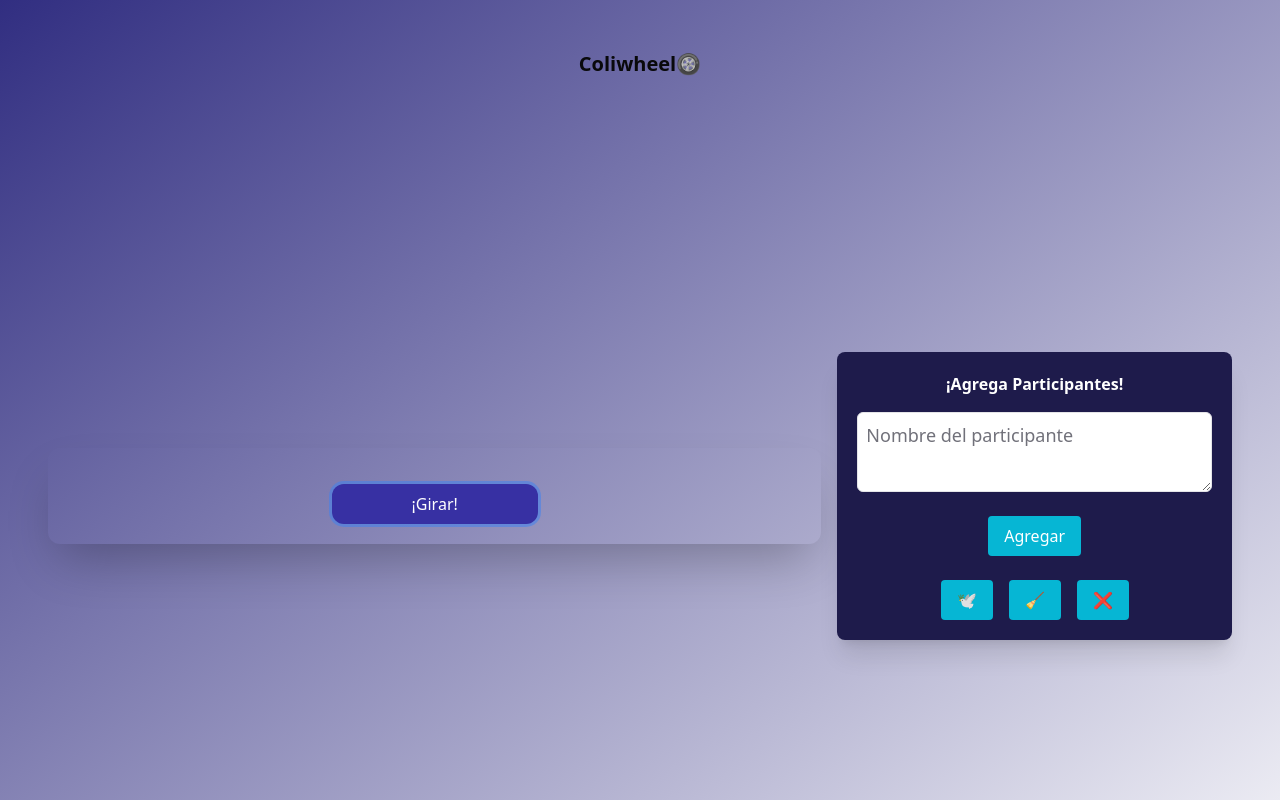
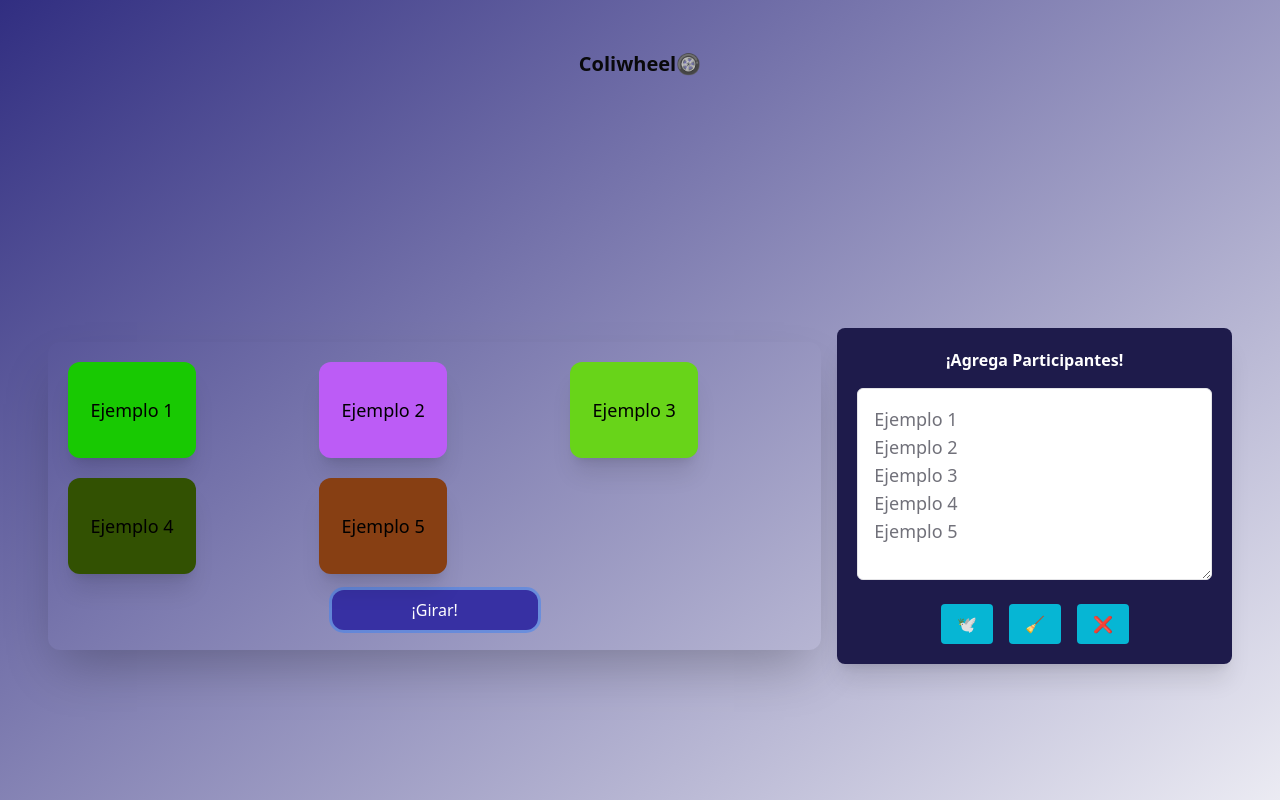
Before and after one commit to colidevs/coliwheel, a Next.js app: page / in a window 1280 px wide. Shown: the top 800 px of the page. Built offline with nearby package versions, Linux system fonts and the light colour scheme.

Commit message:
add example

```diff
--- a/src/app/page.tsx
+++ b/src/app/page.tsx
@@ -19,20 +19,33 @@ const getRandomColor = (): string => {
 };
 
 export default function HomePage() {
-  const [participantes, setparticipantes] = useState<Opcion[]>([]);
+  const Ejemplos: Opcion[] = [
+    {id: 0, nombre: "Ejemplo 1", color: getRandomColor()},
+    {id: 1, nombre: "Ejemplo 2", color: getRandomColor()},
+    {id: 2, nombre: "Ejemplo 3", color: getRandomColor()},
+    {id: 3, nombre: "Ejemplo 4", color: getRandomColor()},
+    {id: 4, nombre: "Ejemplo 5", color: getRandomColor()},
+  ];
+
+  const [participantes, setparticipantes] = useState<Opcion[]>(Ejemplos);
   const [mostrarBotonX, setMostrarBotonX] = useState<boolean>(true);
-
+  const inputRef = useRef<HTMLTextAreaElement>(null);
   const [ganador, setGanador] = useState<Opcion>();
   const [estaGirando, setEstaGirando] = useState<boolean>(false);
 
-  const inputRef = useRef<HTMLTextAreaElement>(null);
-
   function LimpiarNombres() {
     setparticipantes([]);
+    if (!inputRef.current) return;
+    inputRef.current.value = "";
   }
 
   function eliminarParticipante(id: number) {
+    if (!inputRef.current) {
+      return;
+    }
     const nuevoArray = participantes.filter((participante) => participante.id !== id);
+
+    inputRef.current.value = nuevoArray.map((persona) => persona.nombre).join("\n");
 
     setparticipantes(nuevoArray);
   }
@@ -53,6 +66,9 @@ export default function HomePage() {
       {id: 11, nombre: "Lato", color: getRandomColor()},
     ];
 
+    if (inputRef.current) {
+      inputRef.current.value = NombresDeafault.map((persona) => persona.nombre).join("\n");
+    }
     setparticipantes(NombresDeafault);
   }
   //GIRAR
@@ -118,14 +134,13 @@ export default function HomePage() {
       color: getRandomColor(),
     }));
 
-    setparticipantes([...participantes, ...nuevosparticipantes]);
-    inputRef.current.value = "";
+    setparticipantes(nuevosparticipantes);
   };
 
   return (
-    <div className="flex min-h-screen flex-wrap items-center justify-center p-4 md:p-8 lg:flex-nowrap">
+    <div className="flex min-h-screen flex-wrap items-center  justify-center p-4 md:p-8 lg:flex-nowrap">
       <section className="bg- flex w-full flex-1 flex-col rounded-xl p-5 shadow-2xl lg:w-2/3">
-        <section className="mb-4 grid flex-1 grid-cols-2 gap-5 sm:grid-cols-3 lg:grid-cols-4">
+        <section className="mb-4 grid flex-1 grid-cols-2 gap-5 sm:grid-cols-3 ">
           {participantes.map((participante) => (
             <motion.div
               key={participante.id}
@@ -172,17 +187,11 @@ export default function HomePage() {
         <section className="flex flex-col items-center space-y-6">
           <Textarea
             ref={inputRef}
-            className="w-full border p-2 text-lg text-white"
-            placeholder="Nombre del participante"
+            className=" h-48 w-full  border p-4 text-lg text-white"
+            placeholder={`Ejemplo 1\nEjemplo 2\nEjemplo 3\nEjemplo 4\nEjemplo 5`}
+            onChange={AgregarParticipante}
           />
 
-          <button
-            className="w-full rounded bg-cyan-500 px-4 py-2 text-white sm:w-auto"
-            type="button"
-            onClick={AgregarParticipante}
-          >
-            Agregar
-          </button>
           <div className="flex gap-4">
             <button
               className="rounded bg-cyan-500 px-4 py-2 text-white hover:bg-indigo-500"
```
